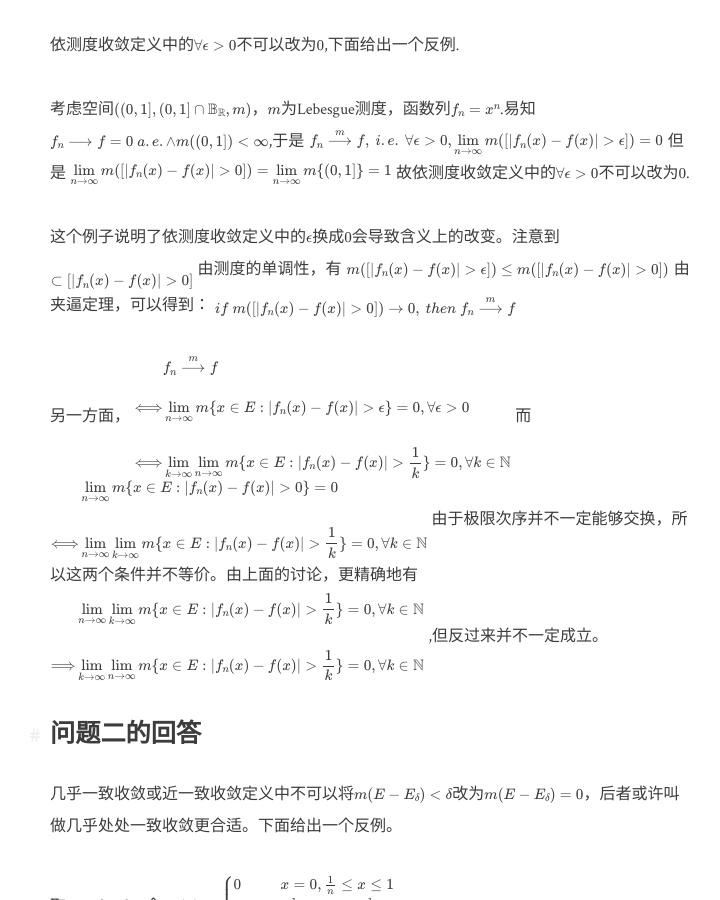
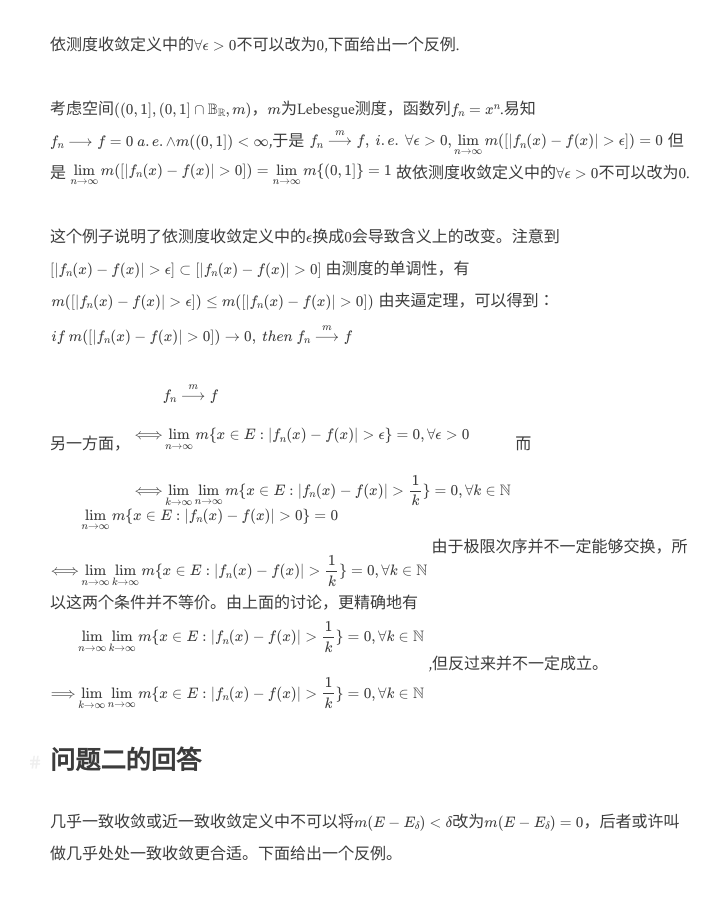
Before and after one commit to ZezeChen/ZezeChen.github.io, a Jekyll site: the page built from _posts/2021-12-06-收敛定义.md, in a window 1280 px wide and 900 px high, scrolled down 1199 px. Shown: the whole window, without its empty margins (270-990 px from the left). Built offline with Jekyll 4.4.1, drawn with Linux system fonts in a browser that asks for light colours; formulas are drawn with MathJax 3.

Commit message:
Update 2021-12-06-收敛定义.md

```diff
--- a/_posts/2021-12-06-收敛定义.md
+++ b/_posts/2021-12-06-收敛定义.md
@@ -62,7 +62,7 @@ $$
 
 这个例子说明了依测度收敛定义中的$\epsilon$换成$0$会导致含义上的改变。注意到
 $$
-\begin{aligned}  [|f_n(x)-f(x)| > \epsilon]\subset [|f_n(x)-f(x)| > 0]\end{aligned}
+\begin{equation}  [|f_n(x)-f(x)| > \epsilon] \subset [|f_n(x)-f(x)| > 0]\end{equation}
 $$
 由测度的单调性，有
 $$
```
